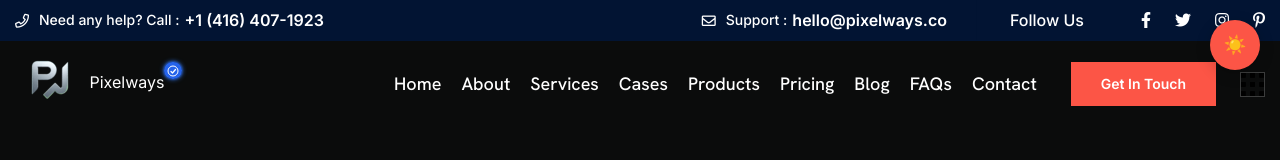
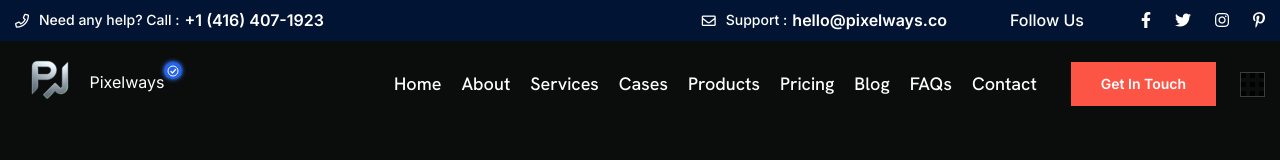
Before and after one commit to pixelways-Inc/pixelways, a Next.js app: page / in a window 1280 px wide. Shown: the top 160 px of the page. Built offline with nearby package versions, Linux system fonts and the light colour scheme.

Commit message:
STYLE: Remove theme toggle functionality and set dark theme as default in TekprofLayout component

```diff
--- a/layout/TekprofLayout.js
+++ b/layout/TekprofLayout.js
@@ -2,7 +2,7 @@
 import ImageView from "@/components/ImageView";
 import VideoPopup from "@/components/VideoPopup";
 import { tekprofUtility } from "@/utility";
-import { Fragment, useEffect, useState } from "react";
+import { Fragment, useEffect } from "react";
 import Footer from "./Footer";
 import Header from "./Header";
 import Sidebar from "./Sidebar";
@@ -22,8 +22,6 @@ const TekprofLayout = ({
   bodyClass = "",
   singleMenu = false,
 }) => {
-  const [isDarkTheme, setIsDarkTheme] = useState(true);
-
   useEffect(() => {
     tekprofUtility.animation();
     tekprofUtility.fixedHeader();
@@ -31,45 +29,14 @@ const TekprofLayout = ({
       document.body.style.setProperty(key, rootElements[key]);
     });
 
-    // Apply or remove dark theme based on state
-    if (isDarkTheme) {
-      document.body.classList.add('dark-theme');
-    } else {
-      document.body.classList.remove('dark-theme');
-    }
-  }, [isDarkTheme]);
-
-  const toggleTheme = () => {
-    setIsDarkTheme(!isDarkTheme);
-  };
+    // Apply dark theme as default
+    document.body.classList.add('dark-theme');
+  }, []);
 
   return (
     <Fragment>
       <VideoPopup />
       <ImageView />
-      {/* Dark Theme Toggle Button */}
-      <button
-        onClick={toggleTheme}
-        style={{
-          position: 'fixed',
-          top: '20px',
-          right: '20px',
-          zIndex: 9999,
-          backgroundColor: isDarkTheme ? '#FC5546' : '#021433',
-          color: 'white',
-          border: 'none',
-          borderRadius: '50%',
-          width: '50px',
-          height: '50px',
-          cursor: 'pointer',
-          fontSize: '18px',
-          boxShadow: '0 4px 15px rgba(0, 0, 0, 0.2)',
-          transition: 'all 0.3s ease'
-        }}
-        title={isDarkTheme ? 'Switch to Light Theme' : 'Switch to Dark Theme'}
-      >
-        {isDarkTheme ? '☀️' : '🌙'}
-      </button>
       <div className={`page-wrapper ${bodyClass}`}>
         <Header header={header} singleMenu={singleMenu} />
         <Sidebar />
```
